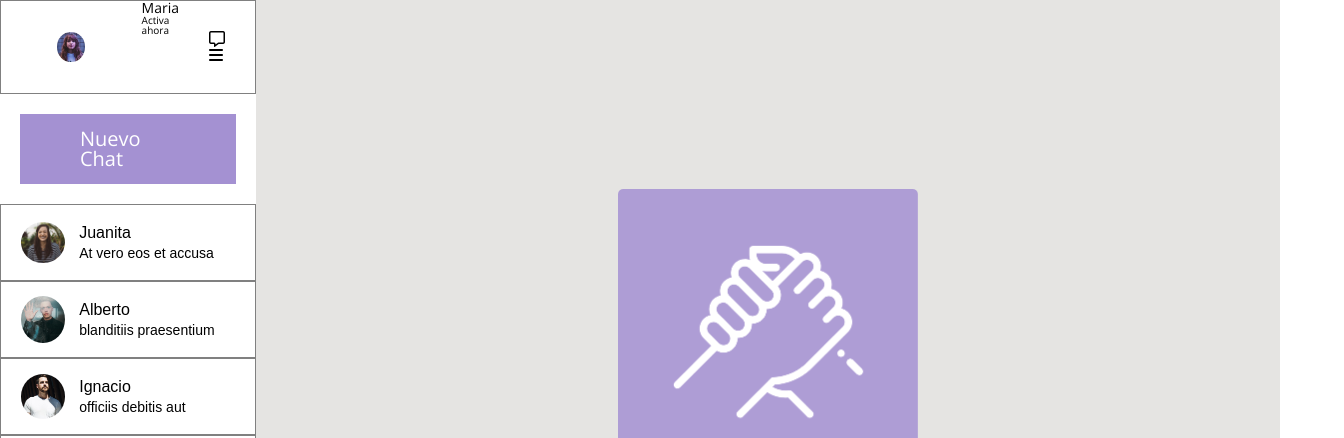
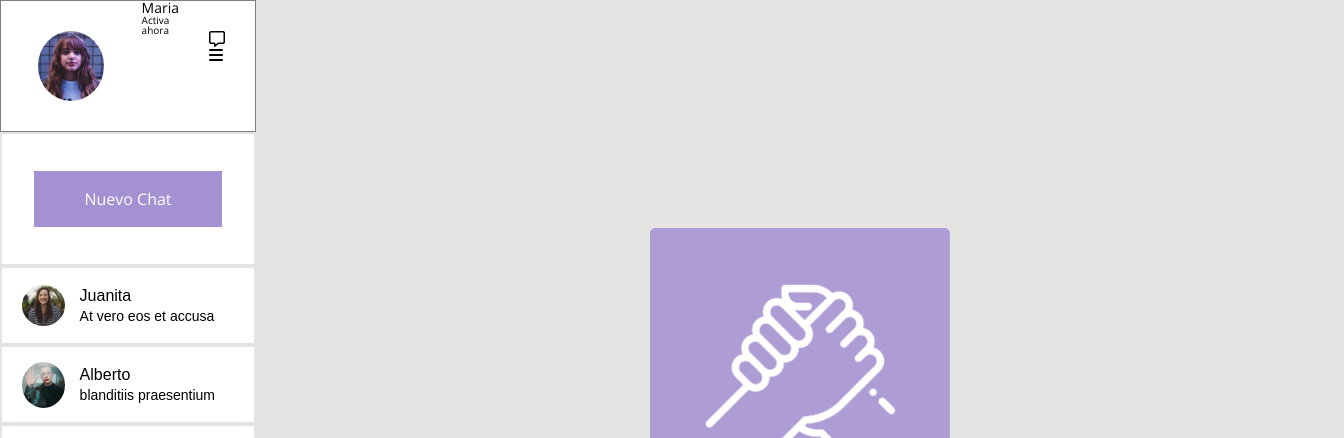
Before and after one commit to mg2023/desafio7, a plain HTML site: page index.html in a window 1280 px wide. Shown: the top 438 px of the page, 1344 px wide, since content can reach past the window. Drawn offline with nearby package versions, Linux system fonts and the light colour scheme.

Commit message:
Se aplica align-items:stretch a los elementos del aside

```diff
--- a/assets/css/estilos.css
+++ b/assets/css/estilos.css
@@ -14,21 +14,21 @@ main {
 aside {
   /* aside as flex container */
   display: flex;
-  align-items: center;
+ /*  align-items: center; */
+  align-items: stretch;
   flex-direction: column;
   /* Platinium color */
   background-color: white;
   flex: 0 0 20%;
 }
 
+
+/* Inicio amigos */
 .amigos {
     justify-content: space-between;
-    /* background-color: aqua; */
-    border: solid 1px gray;
-    /* margin: 1px; */
+    border: solid 2px #E5E4E2;
     padding: 5px;
     display: flex;
-
   }
 
   .amigos > section:nth-child(1) {
@@ -36,11 +36,11 @@ aside {
     justify-content: center;
     align-items: center;
     display: flex;
-
   }
 
   .amigos > section:nth-child(1) > img {
     max-width: 60%;
+    border-radius: 50%;
     height: auto;
   }
 
@@ -50,9 +50,6 @@ aside {
     align-items: center;
     padding-top: 15px;
     height: 50px;
-    /* display: flex; */
-
-
   }
 
   .amigos > section:nth-child(2) > h2 {
@@ -66,6 +63,7 @@ aside {
     font-family: sans-serif;
 
   }
+  /* Fin amigos */
 
 #info_maria {
  /*  max-width: 50%; */
@@ -74,7 +72,7 @@ aside {
 }
 
 #info_maria > section:nth-child(1) img {
-  max-width: 25%;
+  max-width: 60%;
   border-radius: 50%;
   padding: 15px;
   align-self: center;
@@ -97,11 +95,11 @@ aside {
 }
 
 
-.amigos img {
+/* .amigos img {
 
   max-width: 25%;
   border-radius: 50%;
-}
+} */
 
 /* flex item of aside */
 .estado_del_usuario {
@@ -119,53 +117,58 @@ aside {
 }
 
 
-.nuevo_chat {
-  padding: 20px;
+
+/*_______________________ Inicio nuevo chat ______________________*/
+#nuevo_chat {
+  height: 130px;
   display: flex;
+  align-items: center;
+  justify-content: center;
+  border: solid 2px #E5E4E2;
+}
+
+#nuevo_chat section {
+  padding: 20px 50px;
+  background-color: #A491D2;
+  font-size: 16px;
+}
+
+#nuevo_chat section a{
+color: white;
+text-decoration: none;
+}
+/*_____________ Fin nuevo chat_______________________________ */
+
+
+/*>>>>>>>>>>>>>>> inicio comienza el networking >>>>>>>>>>>>*/
+#comienza_el_networking {
+  display: flex;
+  flex-direction: column;
+  background-color: #e5e4e2;
+  flex: 0 0 85%;
   align-items: center;
   justify-content: center;
 }
 
-.nuevo_chat section {
-  padding: 15px 60px;
-  background-color: #A491D2;
-  font-size: 20px;
-}
-
-.nuevo_chat section a{
-color: white;
-text-decoration: none;
-}
-
-
-/* flex item of main */
-#contenedor_chat {
-  display: flex;
-  flex-direction: column;
-  background-color: #e5e4e2;
-  flex: 0 0 80%;
-  align-items: center;
-  justify-content: center;
-}
-
-#contenedor_chat > section:nth-child(1) > img {
+#comienza_el_networking > section:nth-child(1) > img {
   width: 300px;
 }
 
-#contenedor_chat > section:nth-child(2) {
+#comienza_el_networking > section:nth-child(2) {
   text-align: center;
   padding-top: 20px;
   padding-bottom: 20px;
 }
 
-#contenedor_chat > section:nth-child(2) > h1 {
+#comienza_el_networking > section:nth-child(2) > h1 {
   font-size: 45px;
   padding-bottom: 10px;
 }
 
-#contenedor_chat > section:nth-child(2) > p {
+#comienza_el_networking > section:nth-child(2) > p {
   line-height: 1.6;
 }
+/*>>>>>>>>>>>>>>>>>>> Fin comienza el networking >>>>>>>>>>>>>>>> */
 
 .negrita {
   font-weight: bold;
--- a/index.html
+++ b/index.html
@@ -33,19 +33,20 @@
               <p>Activa ahora</p>
             </section>
           </div>
-
           <div class="iconos_maria">
             <i class="fa-regular fa-message fa-1x"></i>
             <i class="fa-solid fa-bars fa-1x"></i>
           </div>
         </div>
         <!-- Fin estado del usuario -->
-
-        <div class="nuevo_chat">
+        <!-- Inicio nuevo chat -->
+        <div id="nuevo_chat">
           <section>
             <a href="">Nuevo Chat </a>
           </section>
         </div>
+        <!-- Fin nuevo chat -->
+        <!-- Inicio amigos-->
         <div class="amigos">
           <section>
             <img src="/assets/img/juanita.jpg" />
@@ -55,8 +56,11 @@
             <p>At vero eos et accusa</p>
           </section>
         </div>
+
         <div class="amigos">
-          <section><img src="/assets/img/alberto.jpg" /></section>
+          <section>
+            <img src="/assets/img/alberto.jpg" />
+          </section>
           <section>
             <h2>Alberto</h2>
             <p>blanditiis praesentium</p>
@@ -79,10 +83,11 @@
             <h2>Cristian</h2>
             <p>Nam libero tempore</p>
           </section>
-
         </div>
         <div class="amigos">
-          <section> <img src="/assets/img/maria jose.jpg" />  </section>
+          <section>
+            <img src="/assets/img/maria jose.jpg" />
+          </section>
           <section>
             <h2>Maria José</h2>
             <p>impedit quo minus id</p>
@@ -116,8 +121,9 @@
           </section>
         </div>
       </aside>
-
-      <section id="contenedor_chat">
+      <!-- Fin Amigos -->
+      <!-- Inicio comienza el Networking -->
+      <section id="comienza_el_networking">
         <section>
           <img src="/assets/img/hand.png" />
         </section>
@@ -130,6 +136,7 @@
           </p>
         </section>
       </section>
+      <!-- Fin comienza el Networking -->
     </main>
   </body>
 </html>
```
Lines whose indentation alone changed are shown as unchanged.
